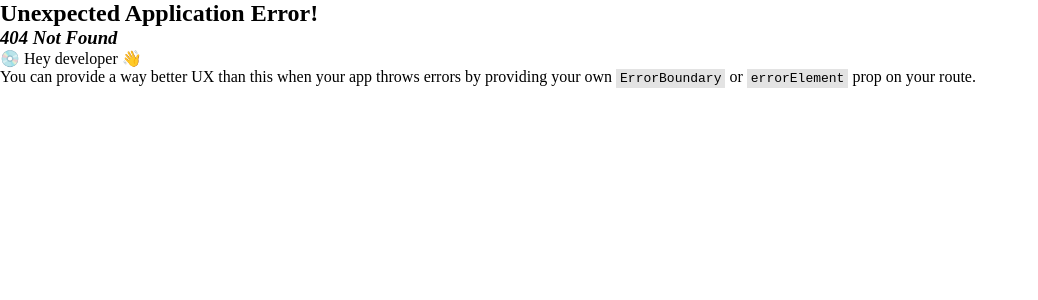
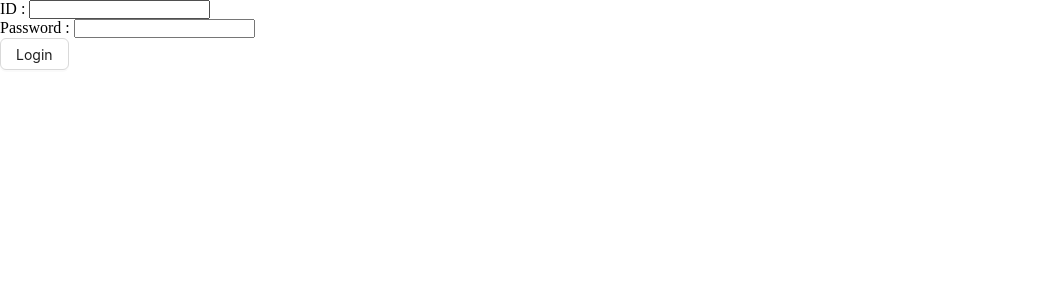
Before and after one commit to MehediHaassan1/practice-ph-university-frontend, a React (Vite) app: page /login in a window 1280 px wide. Before the commit this address had no page. Shown: the top 300 px of the page, without its empty margins (0-1038 px from the left). Built offline with nearby package versions, Linux system fonts and the light colour scheme.

Commit message:
logged in db and set user in local state

```diff
--- a/package.json
+++ b/package.json
@@ -13,11 +13,13 @@
     "@ant-design/icons": "^5.3.7",
     "@reduxjs/toolkit": "^2.2.6",
     "antd": "^5.19.0",
+    "jwt-decode": "^4.0.0",
     "react": "^18.3.1",
     "react-dom": "^18.3.1",
     "react-hook-form": "^7.52.1",
     "react-redux": "^9.1.2",
-    "react-router-dom": "^6.24.1"
+    "react-router-dom": "^6.24.1",
+    "redux-persist": "^6.0.0"
   },
   "devDependencies": {
     "@types/react": "^18.3.3",
--- a/src/pages/Login.tsx
+++ b/src/pages/Login.tsx
@@ -1,8 +1,33 @@
+import { Button } from "antd";
+import { useForm } from "react-hook-form";
+import { useLoginMutation } from "../redux/features/auth/authApi";
+import { useAppDispatch } from "../redux/hook";
+import { setUser } from "../redux/features/auth/authSlice";
+import { jwtDecode } from "jwt-decode";
+
 const Login = () => {
+    const dispatch = useAppDispatch();
+    const { register, handleSubmit } = useForm();
+    const [login, { data, error }] = useLoginMutation();
+
+    const onSubmit = async (data) => {
+        const res = await login(data).unwrap();
+        const decoded = jwtDecode(res.data.accessToken);
+        dispatch(setUser({ user: decoded, token: res.data.accessToken }));
+    };
+
     return (
-        <div>
-            <h1>this is login page</h1>
-        </div>
+        <form onSubmit={handleSubmit(onSubmit)}>
+            <div>
+                <label htmlFor="id">ID : </label>
+                <input type="text" id="id" {...register("id")} />
+            </div>
+            <div>
+                <label htmlFor="password">Password : </label>
+                <input type="text" id="password" {...register("password")} />
+            </div>
+            <Button htmlType="submit">Login</Button>
+        </form>
     );
 };
 
--- a/src/redux/api/baseApi.ts
+++ b/src/redux/api/baseApi.ts
@@ -2,6 +2,10 @@ import { createApi, fetchBaseQuery } from '@reduxjs/toolkit/query/react'
 
 export const baseApi = createApi({
     reducerPath: 'baseApi',
-    baseQuery: fetchBaseQuery({ baseUrl: 'http://localhost:5000/api/v1' }),
+    baseQuery: fetchBaseQuery({
+        baseUrl: 'http://localhost:5000/api/v1',
+        credentials: 'include',
+    }),
     endpoints: () => ({}),
+
 })
--- a/src/redux/store.ts
+++ b/src/redux/store.ts
@@ -1,10 +1,14 @@
 import { configureStore } from '@reduxjs/toolkit'
 import authReducer from './features/auth/authSlice';
+import { baseApi } from './api/baseApi';
 
 export const store = configureStore({
     reducer: {
+        [baseApi.reducerPath] : baseApi.reducer,
         auth: authReducer,
     },
+    middleware: (getDefaultMiddleware) =>
+        getDefaultMiddleware().concat(baseApi.middleware),
 })
 
 // Infer the `RootState` and `AppDispatch` types from the store itself
--- a/src/routes/routes.tsx
+++ b/src/routes/routes.tsx
@@ -6,6 +6,7 @@ import { generateRoutes } from "../utils/generateRoutes";
 import adminItems from "./admin.routes";
 import facultyItems from "./faculty.routes";
 import studentItems from "./student.routes";
+import Login from "../pages/Login";
 
 const router = createBrowserRouter([
     {
@@ -42,6 +43,11 @@ const router = createBrowserRouter([
         element: <App />,
         children: generateRoutes(studentItems),
     },
+
+    {
+        path: "/login",
+        element: <Login />,
+    },
 ]);
 
 export default router;
```
Also changed, not shown: 1 other file (tests, documents, lock files or other folders).
